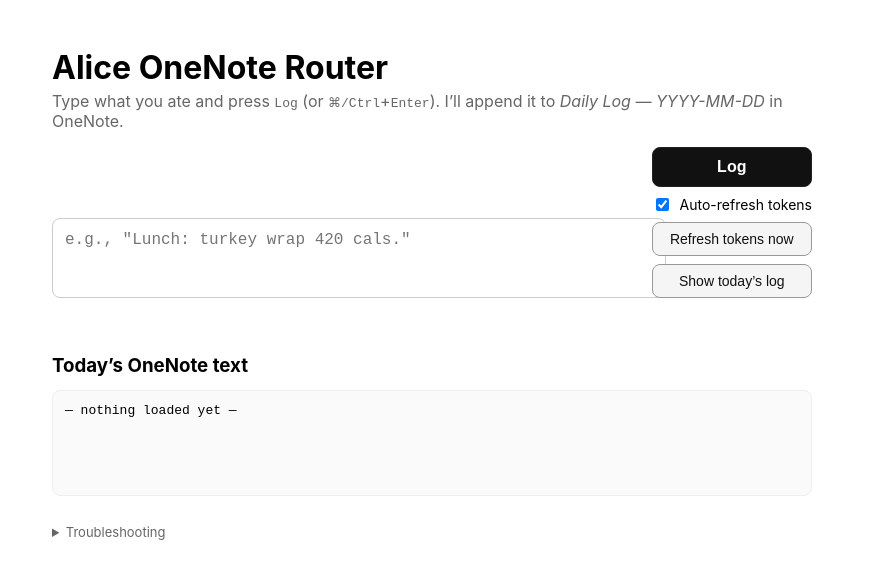
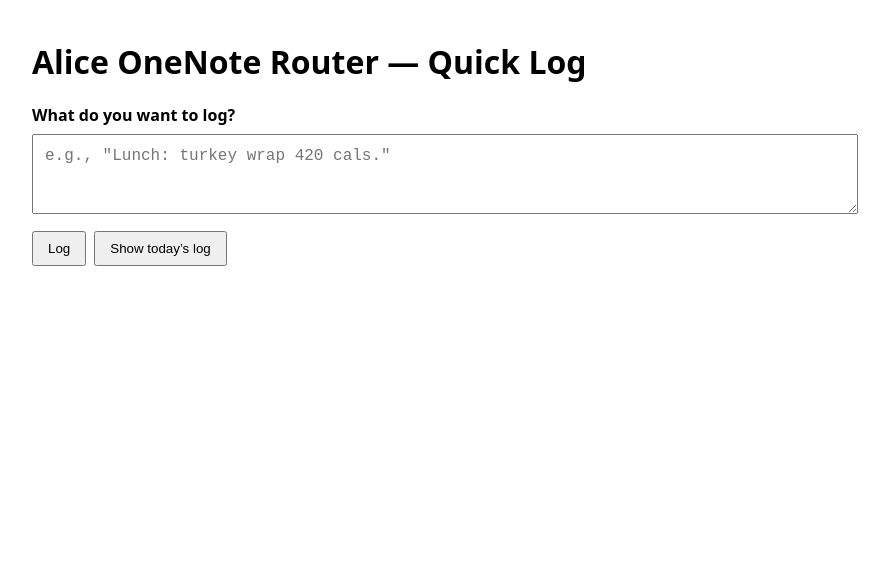
Before and after one commit to tchaudhry907/alice-onenote-router, a Next.js app: page / in a window 1280 px wide. Shown: the top 578 px of the page, without its empty margins (208-1097 px from the left). Built offline with nearby package versions, Linux system fonts and the light colour scheme.

Commit message:
Update index.js

```diff
--- a/pages/index.js
+++ b/pages/index.js
@@ -1,293 +1,125 @@
-import { useCallback, useEffect, useMemo, useRef, useState } from "react";
+// pages/index.js
+import { useState } from "react";
 
 export default function Home() {
   const [text, setText] = useState("");
-  const [busy, setBusy] = useState(false);
   const [status, setStatus] = useState("");
-  const [todayLog, setTodayLog] = useState("");
-  const [todayId, setTodayId] = useState("");
-  const [autorefresh, setAutorefresh] = useState(true);
+  const [todayText, setTodayText] = useState("");
+  const [loading, setLoading] = useState(false);
 
-  // Helpers
-  const json = async (res) => {
-    const t = await res.text();
-    try {
-      return JSON.parse(t);
-    } catch {
-      return { ok: false, error: `Non-JSON response`, raw: t };
+  async function refreshTokens() {
+    // Safely refresh cookies/KV before any action
+    await fetch("/api/auth/refresh", { method: "POST" }).catch(() => {});
   }
-  };
 
-  const refreshTokens = useCallback(async () => {
-    setStatus("Refreshing tokens…");
-    const res = await fetch("/api/auth/refresh", { method: "POST" });
-    const j = await json(res);
-    if (!res.ok || j?.ok === false) {
-      setStatus(`❌ Token refresh failed: ${j?.error || res.status}`);
-      return false;
-    }
-    setStatus("✅ Tokens refreshed");
-    return true;
-  }, []);
-
-  const quickLog = useCallback(
-    async (value) => {
-      if (!value || !value.trim()) {
-        setStatus("Please type something to log.");
+  async function logNow() {
+    if (!text.trim()) {
+      setStatus("Please enter something to log.");
       return;
     }
-      setBusy(true);
-      setStatus("Logging to OneNote…");
+    setLoading(true);
+    setStatus("Refreshing tokens…");
+    await refreshTokens();
+
+    setStatus("Saving to OneNote…");
     try {
-        if (autorefresh) {
-          const ok = await refreshTokens();
-          if (!ok) {
-            setBusy(false);
-            return;
-          }
-        }
       const res = await fetch("/api/onenote/quick-log", {
         method: "POST",
         headers: { "Content-Type": "application/json" },
-          body: JSON.stringify({ text: value }),
+        body: JSON.stringify({ text }),
       });
-        const j = await json(res);
-        if (!res.ok || j?.ok === false) {
-          setStatus(
-            `❌ Append failed: ${
-              j?.detail?.body || j?.message || j?.error || res.status
-            }`
-          );
+      const data = await res.json();
+      if (res.ok && data.ok) {
+        setStatus(`✅ Logged to "${data.title || "Daily Log — today"}"`);
+        setText("");
+      } else {
+        setStatus(`❌ ${data.error || "Failed"} ${data.message ? "— " + data.message : ""}`);
+      }
+    } catch (e) {
+      setStatus(`❌ Network error`);
+    } finally {
+      setLoading(false);
+    }
+  }
+
+  async function showToday() {
+    setLoading(true);
+    setStatus("Refreshing tokens…");
+    await refreshTokens();
+
+    setStatus("Fetching today’s page…");
+    try {
+      // 1) get latest page id
+      const latest = await fetch("/api/onenote/page-latest");
+      const latestJson = await latest.json();
+      if (!latest.ok || !latestJson.ok) {
+        setStatus(`❌ Could not find today's page`);
+        setLoading(false);
         return;
       }
-        setStatus(`✅ Logged to OneNote (page: ${j.pageId || "today"})`);
-        setText("");
-        await loadToday(); // Refresh the visible log
-      } catch (err) {
-        setStatus(`❌ Network error: ${String(err)}`);
+      // 2) pull plain text
+      const url = new URL("/api/onenote/page-text", window.location.origin);
+      url.searchParams.set("id", latestJson.id);
+      const txtRes = await fetch(url.toString());
+      const txtJson = await txtRes.json();
+      if (txtRes.ok && txtJson.ok) {
+        setTodayText(txtJson.text || "");
+        setStatus("✅ Fetched.");
+      } else {
+        setStatus(`❌ Read failed`);
+      }
+    } catch {
+      setStatus("❌ Network error");
     } finally {
-        setBusy(false);
+      setLoading(false);
     }
-    },
-    [autorefresh, refreshTokens]
-  );
-
-  const loadToday = useCallback(async () => {
-    setStatus("Loading today’s log…");
-    try {
-      // Get latest page (our “Daily Log — YYYY-MM-DD”)
-      const latestRes = await fetch("/api/onenote/page-latest");
-      const latest = await json(latestRes);
-      if (!latestRes.ok || latest?.ok === false || !latest?.id) {
-        setStatus(
-          `❌ Could not find today's page: ${latest?.error || latestRes.status}`
-        );
-        setTodayLog("");
-        setTodayId("");
-        return;
   }
-      const id = latest.id;
-      setTodayId(id);
-
-      // Fetch plain text of that page
-      const textRes = await fetch(
-        `/api/onenote/page-text?id=${encodeURIComponent(id)}`
-      );
-      const txt = await json(textRes);
-      if (!textRes.ok || txt?.ok === false) {
-        setStatus(
-          `❌ Could not read page text: ${txt?.error || textRes.status}`
-        );
-        setTodayLog("");
-        return;
-      }
-      // The API returns { ok:true, text: "..." }
-      setTodayLog(txt.text || "");
-      setStatus("✅ Loaded today’s log");
-    } catch (err) {
-      setStatus(`❌ Load failed: ${String(err)}`);
-    }
-  }, []);
-
-  // Small convenience: Ctrl/Cmd+Enter submits
-  const taRef = useRef(null);
-  useEffect(() => {
-    const handler = (e) => {
-      if (
-        (e.key === "Enter" || e.keyCode === 13) &&
-        (e.metaKey || e.ctrlKey)
-      ) {
-        e.preventDefault();
-        quickLog(text);
-      }
-    };
-    const el = taRef.current;
-    if (el) el.addEventListener("keydown", handler);
-    return () => el && el.removeEventListener("keydown", handler);
-  }, [text, quickLog]);
 
   return (
-    <div
-      style={{
-        maxWidth: 760,
-        margin: "32px auto",
-        padding: 16,
-        fontFamily:
-          "-apple-system, system-ui, Segoe UI, Roboto, Helvetica, Arial, sans-serif",
-      }}
-    >
-      <h1 style={{ margin: 0 }}>Alice OneNote Router</h1>
-      <p style={{ marginTop: 4, color: "#666" }}>
-        Type what you ate and press{" "}
-        <code>Log</code> (or <kbd>⌘/Ctrl</kbd>+<kbd>Enter</kbd>). I’ll append it
-        to <em>Daily Log — YYYY-MM-DD</em> in OneNote.
-      </p>
+    <main style={{ maxWidth: 800, margin: "40px auto", fontFamily: "system-ui, -apple-system, Segoe UI, Roboto, Arial" }}>
+      <h1>Alice OneNote Router — Quick Log</h1>
 
-      <div
-        style={{
-          display: "grid",
-          gap: 12,
-          gridTemplateColumns: "1fr auto",
-          alignItems: "end",
-          marginTop: 12,
-        }}
-      >
+      <div style={{ marginTop: 16 }}>
+        <label htmlFor="log" style={{ display: "block", fontWeight: 600, marginBottom: 8 }}>
+          What do you want to log?
+        </label>
         <textarea
-          ref={taRef}
+          id="log"
           rows={3}
-          placeholder='e.g., "Lunch: turkey wrap 420 cals."'
           value={text}
           onChange={(e) => setText(e.target.value)}
-          disabled={busy}
-          style={{
-            width: "100%",
-            resize: "vertical",
-            border: "1px solid #ccc",
-            borderRadius: 8,
-            padding: 12,
-            fontSize: 16,
-          }}
+          placeholder='e.g., "Lunch: turkey wrap 420 cals."'
+          style={{ width: "100%", padding: 12, fontSize: 16 }}
         />
-        <div style={{ display: "grid", gap: 8 }}>
-          <button
-            onClick={() => quickLog(text)}
-            disabled={busy || !text.trim()}
-            style={{
-              padding: "10px 16px",
-              borderRadius: 8,
-              border: "1px solid #222",
-              background: busy ? "#ddd" : "#111",
-              color: "#fff",
-              cursor: busy ? "not-allowed" : "pointer",
-              fontSize: 16,
-              fontWeight: 600,
-            }}
-          >
-            {busy ? "Working…" : "Log"}
+        <div style={{ marginTop: 12, display: "flex", gap: 8 }}>
+          <button onClick={logNow} disabled={loading} style={{ padding: "8px 14px" }}>
+            {loading ? "Working…" : "Log"}
           </button>
-
-          <label
-            style={{
-              display: "flex",
-              gap: 8,
-              alignItems: "center",
-              userSelect: "none",
-              fontSize: 14,
-            }}
-            title="Automatically refresh access tokens before each write"
-          >
-            <input
-              type="checkbox"
-              checked={autorefresh}
-              onChange={(e) => setAutorefresh(e.target.checked)}
-            />
-            Auto-refresh tokens
-          </label>
-
-          <button
-            onClick={refreshTokens}
-            disabled={busy}
-            style={{
-              padding: "8px 12px",
-              borderRadius: 8,
-              border: "1px solid #999",
-              background: "#f5f5f5",
-              color: "#111",
-              cursor: busy ? "not-allowed" : "pointer",
-              fontSize: 14,
-            }}
-          >
-            Refresh tokens now
-          </button>
-
-          <button
-            onClick={loadToday}
-            disabled={busy}
-            style={{
-              padding: "8px 12px",
-              borderRadius: 8,
-              border: "1px solid #999",
-              background: "#f5f5f5",
-              color: "#111",
-              cursor: busy ? "not-allowed" : "pointer",
-              fontSize: 14,
-            }}
-          >
-            Show today’s log
+          <button onClick={showToday} disabled={loading} style={{ padding: "8px 14px" }}>
+            {loading ? "Working…" : "Show today’s log"}
           </button>
         </div>
       </div>
 
-      <div style={{ marginTop: 12, minHeight: 24, color: "#333" }}>
+      <div style={{ marginTop: 16, minHeight: 24 }}>
         {status && <div>{status}</div>}
       </div>
 
-      <div style={{ marginTop: 20 }}>
-        <h3 style={{ margin: "8px 0" }}>
-          Today’s OneNote text{" "}
-          {todayId ? (
-            <small style={{ color: "#666", fontWeight: 400 }}>
-              (page id: {todayId})
-            </small>
-          ) : null}
-        </h3>
+      {todayText && (
+        <div style={{ marginTop: 16 }}>
+          <h3>Today’s page (plain text)</h3>
           <pre
             style={{
+              padding: 12,
+              background: "#f6f6f6",
+              border: "1px solid #e5e5e5",
               whiteSpace: "pre-wrap",
-            wordBreak: "break-word",
-            background: "#fafafa",
-            border: "1px solid #eee",
-            padding: 12,
-            borderRadius: 8,
-            minHeight: 80,
             }}
           >
-{todayLog || "— nothing loaded yet —"}
+            {todayText}
           </pre>
         </div>
-
-      <div style={{ marginTop: 28, color: "#666", fontSize: 13 }}>
-        <details>
-          <summary>Troubleshooting</summary>
-          <ul>
-            <li>
-              If you see <code>InvalidAuthenticationToken</code>, click{" "}
-              <em>Refresh tokens now</em> (or toggle <em>Auto-refresh</em> on)
-              and try again.
-            </li>
-            <li>
-              If you see <code>415</code> on append, we already fixed the
-              multipart; try again or refresh tokens once.
-            </li>
-            <li>
-              The buttons call existing routes:{" "}
-              <code>/api/onenote/quick-log</code>,{" "}
-              <code>/api/onenote/page-latest</code>,{" "}
-              <code>/api/onenote/page-text</code>, <code>/api/auth/refresh</code>.
-            </li>
-          </ul>
-        </details>
-      </div>
-    </div>
+      )}
+    </main>
   );
 }
```
Lines whose indentation alone changed are shown as unchanged.
